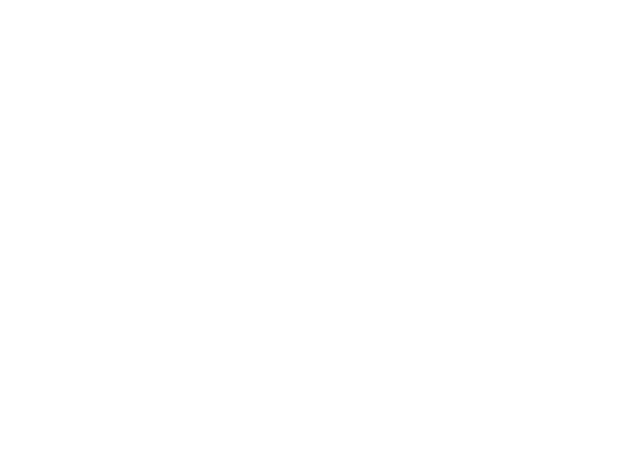
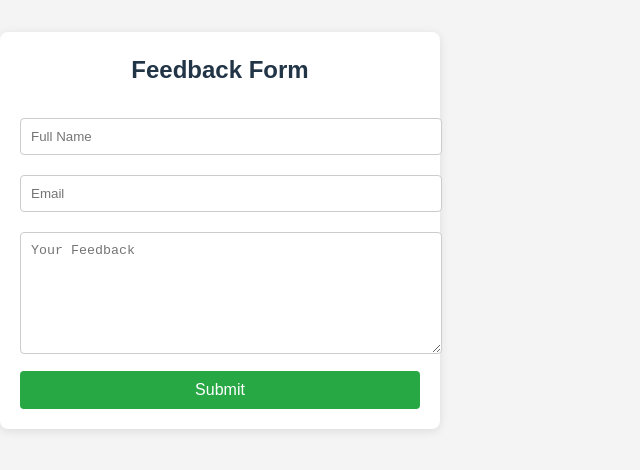
Before and after one commit to kalviumcommunity/Squad56_Chinmayee_Pranjal_Janhavi_Simulated_PicBot, a React (Vite) app in the folder client/: page /feedback in a window 1280 px wide. Before the commit this address had no page. Shown: the part 170-640 px from the top of the page, without its empty margins (0-640 px from the left). Built offline with nearby package versions, Linux system fonts and the light colour scheme.

Commit message:
Created the feedback form

```diff
--- a/client/src/App.jsx
+++ b/client/src/App.jsx
@@ -8,6 +8,7 @@ import Creators from './Pages/Creators.jsx'
 import Signup from './Pages/Signup.jsx'
 import {BrowserRouter, Route, Routes} from "react-router-dom"
 import LikeImages from './Pages/LikeImages.jsx'
+import FeedbackForm from './Pages/FeedbackForm.jsx'
 
 
 function App() {
@@ -23,6 +24,7 @@ function App() {
       <Route path='/features' element={<Features/>} ></Route>
       <Route path='/creators' element={<Creators/>} ></Route>
       <Route path='/liked' element={<LikeImages/>}></Route>
+      <Route path='/feedback' element={<FeedbackForm/>}></Route>
     </Routes>
     </BrowserRouter>
 
--- a/client/src/Components/Navbar.jsx
+++ b/client/src/Components/Navbar.jsx
@@ -13,7 +13,7 @@ function Navbar() {
 
             <NavLink to={"/features"}><p>Features</p></NavLink>
             <NavLink to={"/creators"}><p>About us</p></NavLink>
-            <NavLink to={"feedback"}><p>Feedback</p></NavLink>
+            <NavLink to={"/feedback"}><p>Feedback</p></NavLink>
            <NavLink to={"/login"}><p className='createAccount'>Login</p></NavLink>
             <NavLink to={"/liked"}><img className="likes" src = {Heart} alt="like" /></NavLink>
         </div>
--- /dev/null
+++ b/client/src/Pages/FeedbackForm.css
@@ -0,0 +1,53 @@
+body {
+    font-family: Arial, sans-serif;
+    background-color: #f4f4f4;
+    margin: 0;
+    padding: 0;
+}
+
+.form-container {
+    background-color: white;
+    padding: 20px;
+    border-radius: 8px;
+    box-shadow: 0 2px 10px rgba(0, 0, 0, 0.1);
+    width: 400px;
+    margin: 100px auto;
+}
+
+.form-title {
+    margin-bottom: 20px;
+    text-align: center;
+}
+
+.input-field,
+.textarea-field {
+    width: 100%;
+    padding: 10px;
+    margin: 10px 0;
+    border: 1px solid #ccc;
+    border-radius: 4px;
+}
+
+.textarea-field {
+    height: 100px; /* Adjust the height of the textarea */
+}
+
+.submit-button {
+    background-color: #28a745;
+    color: white;
+    border: none;
+    padding: 10px;
+    border-radius: 4px;
+    cursor: pointer;
+    width: 100%;
+}
+
+.submit-button:hover {
+    background-color: #218838;
+}
+
+.error-message {
+    color: red;
+    font-size: 0.9em;
+    margin-top: 10px;
+}
--- /dev/null
+++ b/client/src/Pages/FeedbackForm.jsx
@@ -0,0 +1,59 @@
+import React, { useState } from 'react';
+import './FeedbackForm.css'; // Import CSS file
+
+const FeedbackForm = () => {
+    const [name, setName] = useState('');
+    const [email, setEmail] = useState('');
+    const [feedback, setFeedback] = useState('');
+    const [error, setError] = useState('');
+
+    const handleSubmit = (e) => {
+        e.preventDefault();
+
+        if (!name || !email || !feedback) {
+            setError('All fields are required!');
+            return;
+        }
+
+        // Handle the form submission (you can send data to a server here)
+        alert(`Feedback submitted!\nName: ${name}\nEmail: ${email}\nFeedback: ${feedback}`);
+
+        // Reset the form fields
+        setName('');
+        setEmail('');
+        setFeedback('');
+        setError('');
+    };
+
+    return (
+        <div className="form-container">
+            <h2 className="form-title">Feedback Form</h2>
+            <form className="feedback-form" onSubmit={handleSubmit}>
+                <input
+                    className="input-field"
+                    type="text"
+                    placeholder="Full Name"
+                    value={name}
+                    onChange={(e) => setName(e.target.value)}
+                />
+                <input
+                    className="input-field"
+                    type="email"
+                    placeholder="Email"
+                    value={email}
+                    onChange={(e) => setEmail(e.target.value)}
+                />
+                <textarea
+                    className="textarea-field"
+                    placeholder="Your Feedback"
+                    value={feedback}
+                    onChange={(e) => setFeedback(e.target.value)}
+                ></textarea>
+                {error && <div className="error-message">{error}</div>}
+                <button className="submit-button" type="submit">Submit</button>
+            </form>
+        </div>
+    );
+};
+
+export default FeedbackForm;
```
